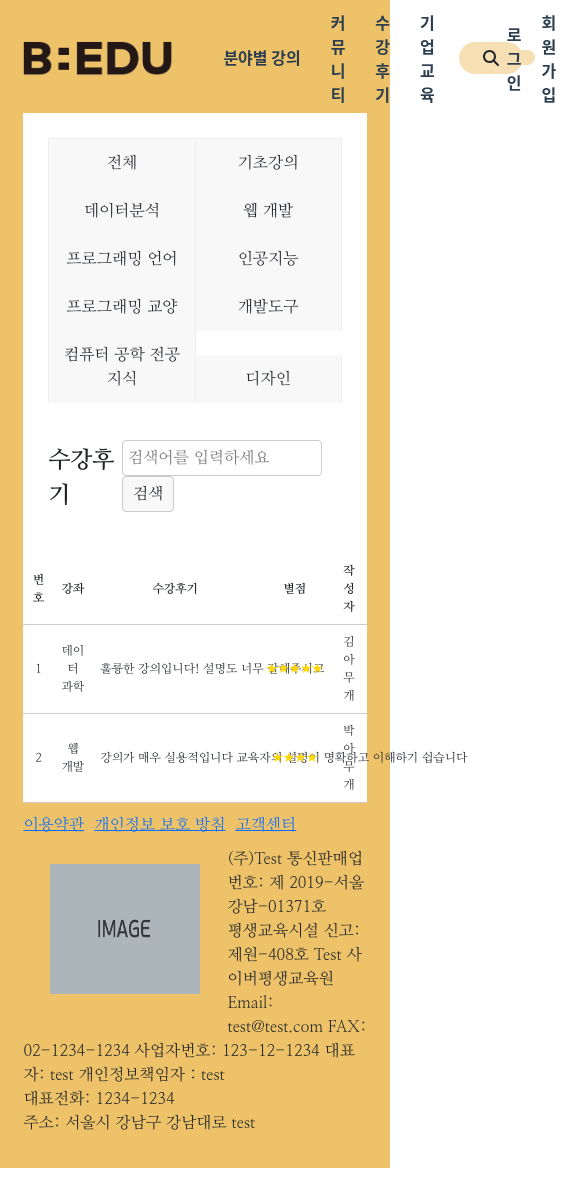
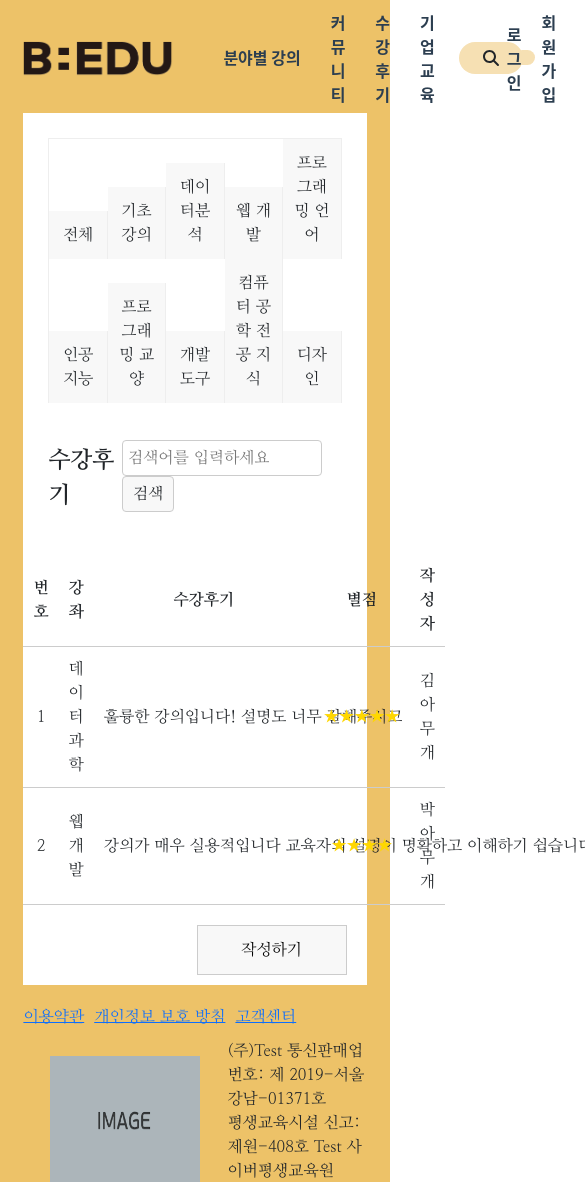
Before and after one commit to codingKermit/bedu, a Vue app in the folder src/main/front/: page /review in a window 390 px wide. Shown: the top 1182 px of the page, 585 px wide, since content can reach past the window. Built offline with nearby package versions, Linux system fonts and the light colour scheme; a web font is replaced by a local one; what @ckeditor/ckeditor5-vue, vue-sweetalert2 would draw is missing.

Commit message:
sms/ review modify

```diff
--- a/src/main/front/src/router/index.js
+++ b/src/main/front/src/router/index.js
@@ -90,6 +90,11 @@ const routes = [
     path: '/privacy',
     name: 'privacy',
     component: () => import('../views/Notice/PrivacyView.vue')
+  },
+  {
+    path: '/reviewWrite',
+    name: 'reviewWrite',
+    component: () => import('../views/Review/ReviewWrite.vue')
   }
 ]
 
--- a/src/main/front/src/views/Review/ReviewWrite.vue
+++ b/src/main/front/src/views/Review/ReviewWrite.vue
@@ -48,6 +48,7 @@
         console.log('Submit Review:', this.review);
         // 폼 제출 후 리뷰 작성 완료 처리 등을 수행할 수 있습니다
       },
+
       setStars(stars) {
         this.review.stars = stars;
       }
--- a/src/main/front/src/views/StudyReview.vue
+++ b/src/main/front/src/views/StudyReview.vue
@@ -54,10 +54,11 @@
         </tr>
       </tbody>
     </table>
+    <div class="review-write-button-container">
+      <button class="review-write-button" @click="$router.push('/reviewWrite')">작성하기</button>
+    </div>
   </div>
 </template>
-
-
 
 <script>
 export default {
@@ -210,18 +211,18 @@ a {
   white-space: nowrap;
   text-overflow: ellipsis;
 }
+.review-write-button-container {
+  display: flex;
+  justify-content: flex-end;
+  margin: 10px;
+  padding: 10px;
+}
 
-@media (max-width: 768px) {
-  .mk-c-tab>li {
-    width: 50%;
-  }
-  .review-table th,
-  .review-table td {
-    font-size: 12px;
-    padding: 8px;
-  }
-  .review-table .review-content {
-    width: 150px;
-  }
+.review-write-button {
+  width: 150px;
+  height: 50px;
+  background-color: #f8f8f8;
+  border: 1px solid #ccc;
 }
+
 </style>
```
